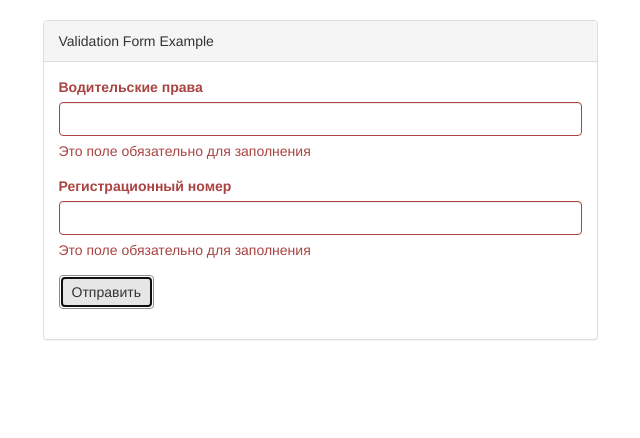
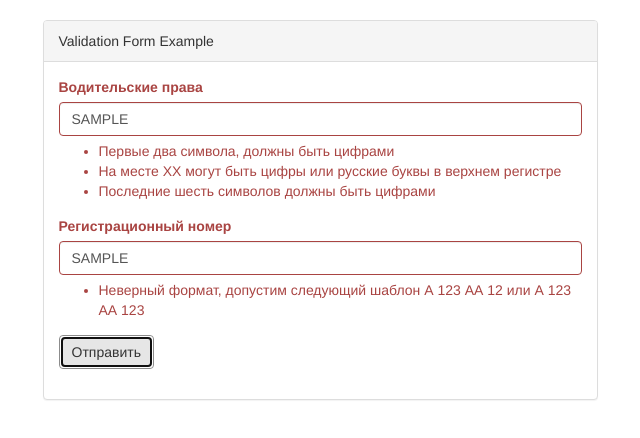
Before and after one commit to starcode-krasnodar/angular-validation-form, a website: page index.html in a window 1280 px wide. Both pictures are taken after typing "Sample", "Sample" into the empty fields and a click on the input "Отправить". Shown: the whole page, without its empty margins (320-960 px from the left). Drawn offline with nearby package versions, Linux system fonts and the light colour scheme.

Commit message:
Validation fields

```diff
--- a/app.js
+++ b/app.js
@@ -1,76 +1,84 @@
 var app = angular.module("validationFormExample", []);
 
 app.controller("mainController", function($scope) {
+    // модели
     $scope.driverLicense = null;
     $scope.registerNumber = null;
 
-    $scope.hasError = function (field) {
-        return (field.$invalid && field.$touched);
-    }
-});
+    // ошибки валидации
+    $scope.driverLicenseErrors = [];
+    $scope.registerNumberErrors = [];
 
-app.directive('stripLatin', function () {
-    return {
-        require: 'ngModel',
-        link: function (scope, element, attrs, mCtrl) {
-            var stripLatin = function(value) {
-                if (value == undefined) {
-                    value = '';
-                }
-                var stripped = value.replace(/[a-z]/i, '');
-                if (stripped != value) {
-                    mCtrl.$setViewValue(stripped);
-                    mCtrl.$render();
-                }
-                return stripped;
-            };
-            mCtrl.$parsers.push(stripLatin);
-            stripLatin(scope[attrs.ngModel]);
+    /**
+     * Вызывается при изменении значения поля водительских прав.
+     *
+     * @param driverLicense
+     */
+    $scope.driverLicenseChange = function(driverLicense) {
+        if (driverLicense.substr(2, 2) != '' && driverLicense.substr(2, 2).match(/[\d+О]/i)) {
+            $scope.driverLicense = driverLicense.replace(/О/i, 0);
+        }
+    };
+
+    /**
+     * Валидация водительских прав.
+     *
+     * @param driverLicense string
+     */
+    $scope.driverLicenseValidate = function(driverLicense) {
+        $scope.driverLicenseErrors = [];
+
+        if (driverLicense == null || driverLicense == '') {
+            $scope.driverLicenseErrors.push('Поле не может быть пустым');
+        } else {
+            if (driverLicense.substr(0, 2) != '' && !driverLicense.substr(0, 2).match(/^\d{2}$/)) {
+                $scope.driverLicenseErrors.push('Первые два символа, должны быть цифрами');
+            }
+            if (driverLicense.substr(2, 2) != '' && !driverLicense.substr(2, 2).match(/^(\d{2}|[А-Я]{2})$/)) {
+                $scope.driverLicenseErrors.push('На месте ХХ могут быть цифры или русские буквы в верхнем регистре');
+            }
+            if (driverLicense.substr(4) == '' || !driverLicense.substr(4).match(/^\d{6}$/)) {
+                $scope.driverLicenseErrors.push('Последние шесть символов должны быть цифрами');
+            }
+        }
+    };
+
+    /**
+     * Валидация регистрационного номера.
+     *
+     * @param registerNumber string
+     */
+    $scope.registerNumberValidate = function(registerNumber) {
+        $scope.registerNumberErrors = [];
+
+        if (registerNumber == null || registerNumber == '') {
+            $scope.registerNumberErrors.push('Поле не может быть пустым');
+        } else {
+            if (!registerNumber.match(/^([А-Я])(\d{3})([А-Я]{2})(\d{2,3})$/)) {
+                $scope.registerNumberErrors.push('Неверный формат, допустим следующий шаблон А 123 АА 12 или А 123 АА 123');
+            }
         }
     };
 });
 
-app.directive('capitalize', function() {
+/**
+ * Директива to-upper-case, преобразующая все символы в нижнем регистре в верхний.
+ */
+app.directive('toUpperCase', function() {
     return {
         require: 'ngModel',
-        link: function(scope, element, attrs, mCtrl) {
-            var capitalize = function(value) {
-                if(value == undefined) {
-                    value = '';
+        link: function(scope, element, attributes, modelCtrl) {
+            var toUpperCase = function(value) {
+                value = value || '';
+                var valueUpperCase = value.toUpperCase();
+                if(valueUpperCase !== value) {
+                    modelCtrl.$setViewValue(valueUpperCase);
+                    modelCtrl.$render();
                 }
-                var capitalized = value.toUpperCase();
-                if(capitalized !== value) {
-                    mCtrl.$setViewValue(capitalized);
-                    mCtrl.$render();
-                }
-                return capitalized;
+                return valueUpperCase;
             };
-            mCtrl.$parsers.push(capitalize);
-            capitalize(scope[attrs.ngModel]);  // capitalize initial value
+            modelCtrl.$parsers.push(toUpperCase);
+            toUpperCase(scope[attributes.ngModel]);
         }
     };
 });
-
-app.directive("driverLicenseValidator", function () {
-    return {
-        require: 'ngModel',
-        link: function (scope, element, attr, mCtrl) {
-            var validator = function(value) {
-                return value;
-            };
-            mCtrl.$parsers.push(validator);
-        }
-    };
-});
-
-app.directive("registerNumberValidator", function () {
-    return {
-        require: 'ngModel',
-        link: function (scope, element, attr, mCtrl) {
-            var validator = function(value) {
-                return value;
-            };
-            mCtrl.$parsers.push(validator);
-        }
-    }
-});
--- a/index.html
+++ b/index.html
@@ -21,6 +21,7 @@
 </head>
 <body ng-app="validationFormExample" ng-controller="mainController">
 
+    <!-- form wrap -->
     <div class="wrap">
         <div class="container">
             <div class="row">
@@ -31,28 +32,30 @@
 
                             <!-- example validation form -->
                             <form method="post" name="exampleForm" novalidate>
-                                <div ng-class="{ 'form-group': true, 'has-error': hasError(exampleForm.driverLicense)}">
+                                <div ng-class="{ 'form-group': true, 'has-error': driverLicenseErrors.length != 0}">
                                     <label for="driver-license" class="control-label">Водительские права</label>
-                                    <input type="text" name="driverLicense" id="driver-license" class="form-control" autofocus
-                                        data-toggle="tooltip" data-placement="bottom" title="Формат следующий 12 XX 123456, где X - цифра или русская буква, остальные цифры"
-                                        ng-model="driverLicense" capitalize strip-latin
-                                        required driver-license-validator>
-                                    <p ng-if="hasError(exampleForm.driverLicense)" class="help-block">
-                                        Это поле обязательно для заполнения
-                                    </p>
+                                    <input type="text" name="driverLicense" id="driver-license" class="form-control"
+                                        to-upper-case
+                                        ng-model="driverLicense" ng-blur="driverLicenseValidate(driverLicense)" ng-change="driverLicenseChange(driverLicense)">
+                                    <div ng-if="driverLicenseErrors.length != 0" class="help-block">
+                                        <ul>
+                                            <li ng-repeat="error in driverLicenseErrors">{{ error }}</li>
+                                        </ul>
+                                    </div>
                                 </div>
-                                <div ng-class="{ 'form-group': true, 'has-error': hasError(exampleForm.registerNumber)}">
+                                <div ng-class="{ 'form-group': true, 'has-error': registerNumberErrors.length != 0}">
                                     <label for="register-number" class="control-label">Регистрационный номер</label>
                                     <input type="text" name="registerNumber" id="register-number" class="form-control"
-                                        data-toggle="tooltip" data-placement="bottom" title="Формат ввода А 001 АА 77 или А 001 АА 777. Т.е. в конце может быть как 2 так и три символа"
-                                        ng-model="registerNumber" capitalize strip-latin
-                                        required register-number-validator>
-                                    <p ng-if="hasError(exampleForm.registerNumber)" class="help-block">
-                                        Это поле обязательно для заполнения
-                                    </p>
+                                        to-upper-case
+                                        ng-model="registerNumber" ng-blur="registerNumberValidate(registerNumber)" ng-change="registerNumberChange(registerNumber)">
+                                    <div ng-if="registerNumberErrors.length != 0" class="help-block">
+                                        <ul>
+                                            <li ng-repeat="error in registerNumberErrors">{{ error }}</li>
+                                        </ul>
+                                    </div>
                                 </div>
                                 <div class="form-group">
-                                    <input type="submit" name="submit-btn" class="btn btn-default" value="Отправить" >
+                                    <input type="submit" name="submit-btn" class="btn btn-default" value="Отправить">
                                 </div>
                             </form>
 
```
